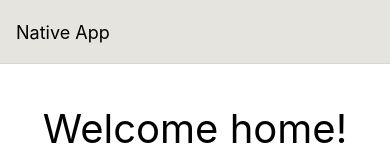
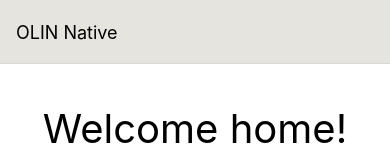
Before and after one commit to oliviahedlund/KandidatNative, a React Native app in the folder native-app/: screen / in a window 390 px wide. Shown: the top 160 px of the page. Built offline with nearby package versions, Linux system fonts and the light colour scheme.

Commit message:
OLIN native

```diff
--- a/native-app/routes/HomeStack.js
+++ b/native-app/routes/HomeStack.js
@@ -29,7 +29,7 @@ export default function Navigator() {
         <Stack.Screen
           name="Home"
           component={Home}
-          options={{ title: "Native App" }}
+          options={{ title: "OLIN Native" }}
         />
         <Stack.Screen name="Camera" component={Camera} />
         <Stack.Screen name="Bluetooth" component={Bluetooth} />
```
